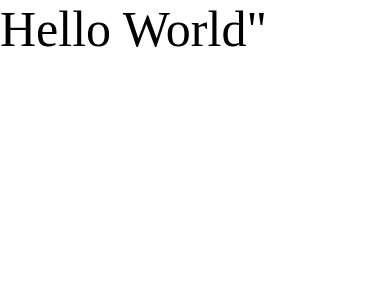
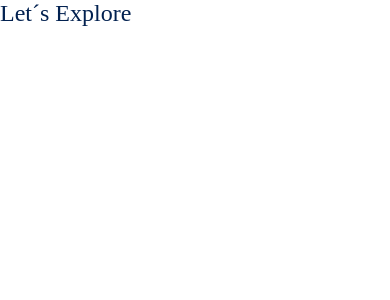
Before and after one commit to GenerationMilton/react-native-social-media-app, a React Native app: screen / in a window 390 px wide. Shown: the top 300 px of the page. Built offline with nearby package versions, Linux system fonts and the light colour scheme.

Commit message:
creating a title component - creating components

```diff
--- a/App.js
+++ b/App.js
@@ -2,9 +2,10 @@
 import React from 'react';
 
 import {
-  SafeAreaView, Text
+  SafeAreaView
 } from 'react-native';
-import { getFontFamily } from './assets/fonts/helper';
+
+import Title from './components/Title/Title';
 
 
 const App =()=> {
@@ -13,9 +14,7 @@ const App =()=> {
 
   return (
     <SafeAreaView>
-      <Text style={{fontSize: 50 , fontFamily: getFontFamily('Inter', '100') }}>
-        Hello World"
-      </Text>
+      <Title title={'Let´s Explore '}/>
     </SafeAreaView>
   );
 }
--- /dev/null
+++ b/components/Title/Title.js
@@ -0,0 +1,15 @@
+import React from "react";
+import { Text } from "react-native";
+
+import style from './style';
+import PropTypes from "prop-types";
+
+const Title = props => {
+    return <Text style={style.title}>{props.title}</Text>;
+};
+
+Title.PropTypes={
+    title: PropTypes.string.isRequired,
+};
+
+export default Title;
--- /dev/null
+++ b/components/Title/style.js
@@ -0,0 +1,13 @@
+import { StyleSheet } from "react-native";
+import { getFontFamily } from "../../assets/fonts/helper";
+
+const style = StyleSheet.create({
+    title:{
+        color:'#022150',
+        fontFamily: getFontFamily('Inter','600'),
+        fontSize: 24,
+
+    },
+});
+
+export default style;
--- a/package.json
+++ b/package.json
@@ -10,6 +10,7 @@
     "test": "jest"
   },
   "dependencies": {
+    "prop-types": "^15.8.1",
     "react": "19.0.0",
     "react-native": "0.79.1"
   },
```
Also changed, not shown: 1 other file (tests, documents, lock files or other folders).
